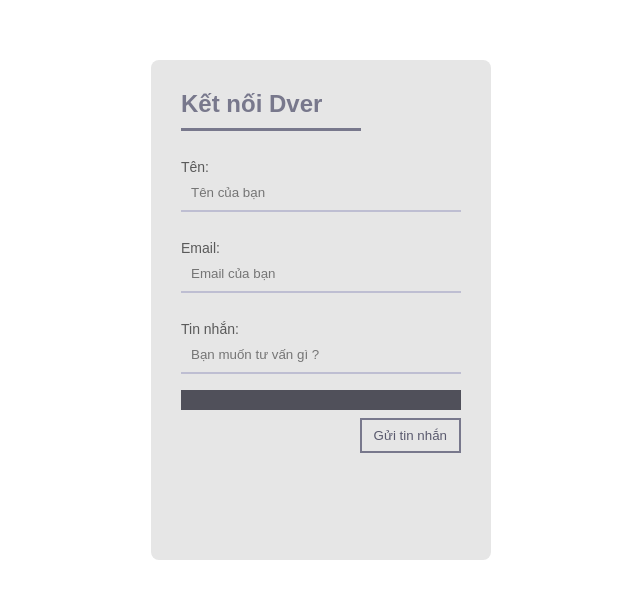
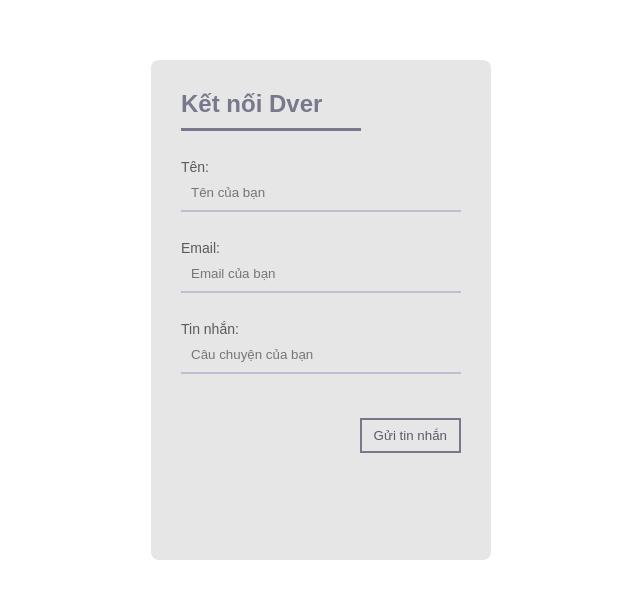
Before and after one commit to coduy96/dvercontact, a plain HTML site: page index.html in a window 1280 px wide. Shown: the part 120-718 px from the top of the page, without its empty margins (319-959 px from the left). Drawn offline with Linux system fonts and the light colour scheme.

Commit message:
fix center

```diff
--- a/index.html
+++ b/index.html
@@ -15,9 +15,9 @@
         <h2>Kết nối Dver</h2>
         <p type="Tên:"><input placeholder="Tên của bạn" type="text" name="name"></input></p>
         <p type="Email:"><input placeholder="Email của bạn" type="text" name="email"></input></p>
-        <p type="Tin nhắn:"><input placeholder="Bạn muốn tư vấn gì ?" type="text" name="message"></input></p>
-        <div class="field captcha">
-            <div data-netlify-recaptcha="true"></div>
+        <p type="Tin nhắn:"><input placeholder="Câu chuyện của bạn" type="text" name="message"></input></p>
+        <div class="field">
+            <div class="captcha" data-netlify-recaptcha="true"></div>
         </div>
         <button type="submit">Gửi tin nhắn</button>
     </form>
--- a/style.css
+++ b/style.css
@@ -71,10 +71,9 @@ button:hover {
   box-shadow: 10px 10px 40px -14px #000;
 }
 
-.field{
+.captcha{
   float: center;
   padding: 10px;
-  background: #50505a;
 }
 
 span {
```
